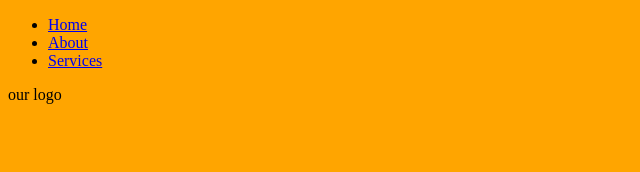
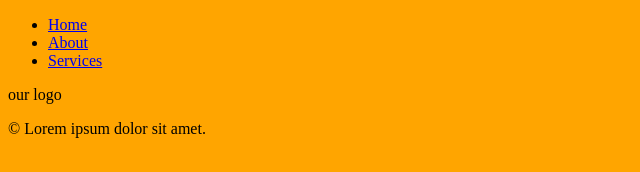
Before and after one commit to FarhodVokhidov/TestGit, a plain HTML site: page index.html in a window 1280 px wide. Shown: the whole page, without its empty margins (0-640 px from the left). Drawn offline with Linux system fonts and the light colour scheme.

Commit message:
added footer in index.html

```diff
--- a/index.html
+++ b/index.html
@@ -18,5 +18,8 @@
         </nav>
         <span>our logo</span>
     </header>
+    <footer>
+        <p> &copy; Lorem ipsum dolor sit amet.</p>
+    </footer>
 </body>
 </html>
```
